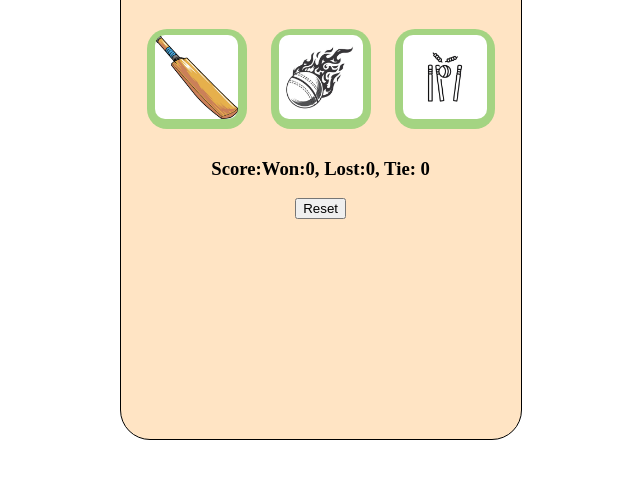
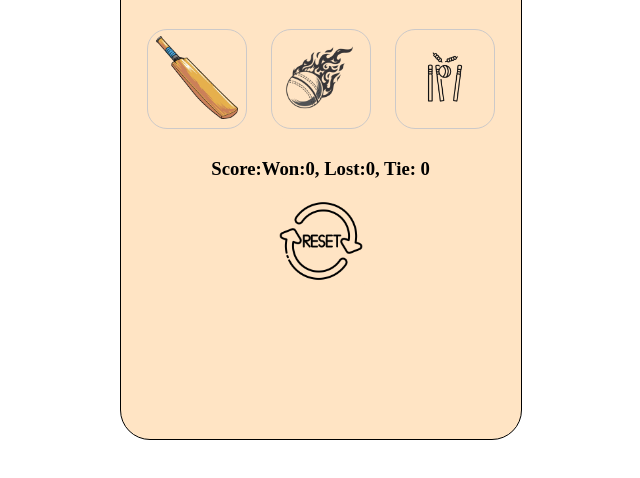
Before and after one commit to Ankur4600/smallProject, a plain HTML site: page html/cricketGame.html in a window 1280 px wide. Shown: the part 70-548 px from the top of the page, without its empty margins (307-947 px from the left). Drawn offline with Linux system fonts and the light colour scheme.

Commit message:
improving css

```diff
--- a/css/cricketGame.css
+++ b/css/cricketGame.css
@@ -5,9 +5,9 @@ body {
   .choice-button {
     height: 100px;
     width: 100px;
-    border: none;
+    border: .05px solid rgb(204, 201, 201);
     margin: 10px;
-    background-color: rgb(164, 212, 130);
+    background-color: bisque;
     border-radius: 20px;
     cursor: pointer;
   }
@@ -25,3 +25,9 @@ body {
     left: 33.33%;
     background-color: bisque;
   }
+  #reset{
+    border: none;
+    border-radius: 10px;
+    background-color: bisque;
+
+  }
--- a/html/cricketGame.html
+++ b/html/cricketGame.html
@@ -15,7 +15,7 @@
   let resultMsg = getResult('Bat', computerChoice);
   showResult('Bat', computerChoice, resultMsg);
   ">
-    <img src="/smallProject/images/bat.jpg" alt="Bat Image" class="choice-image">
+    <img src="/smallProject/images/bat.png" alt="Bat Image" class="choice-image">
   </button>
 
   <button class="choice-button" onclick="
@@ -23,7 +23,7 @@
     resultMsg = getResult('Ball', computerChoice);
     showResult('Ball', computerChoice, resultMsg);
   ">
-    <img src="/smallProject/images/ball.jpg" alt="Ball Image" class="choice-image">
+    <img src="/smallProject/images/ball.png" alt="Ball Image" class="choice-image">
   </button>
 
   <button class="choice-button" onclick="
@@ -31,7 +31,7 @@
     resultMsg = getResult('Stump', computerChoice);
     showResult('Stump', computerChoice, resultMsg);
   ">
-    <img src="/smallProject/images/stump.jpg" alt="Stump Image" class="choice-image">
+    <img src="/smallProject/images/stump.png" alt="Stump Image" class="choice-image">
   </button>
 
   <h3 id="user-move"></h3>
@@ -40,7 +40,7 @@
   <h3 id="score"></h3>
 
   <button onclick="localStorage.clear()
-      resetScore();">Reset</button>
+      resetScore();" id="reset"><img src="/smallProject/images/reset.png" alt="Stump Image" class="choice-image"></button>
 </div>
     <script src="/smallProject/script/cricketGame.js"></script>
 
```
Also changed, not shown: images/ball.jpg (deleted), images/ball.png (added), images/bat.jpg (deleted), images/bat.png (added), images/reset.png (added), images/stump.jpg (deleted), images/stump.png (added).
